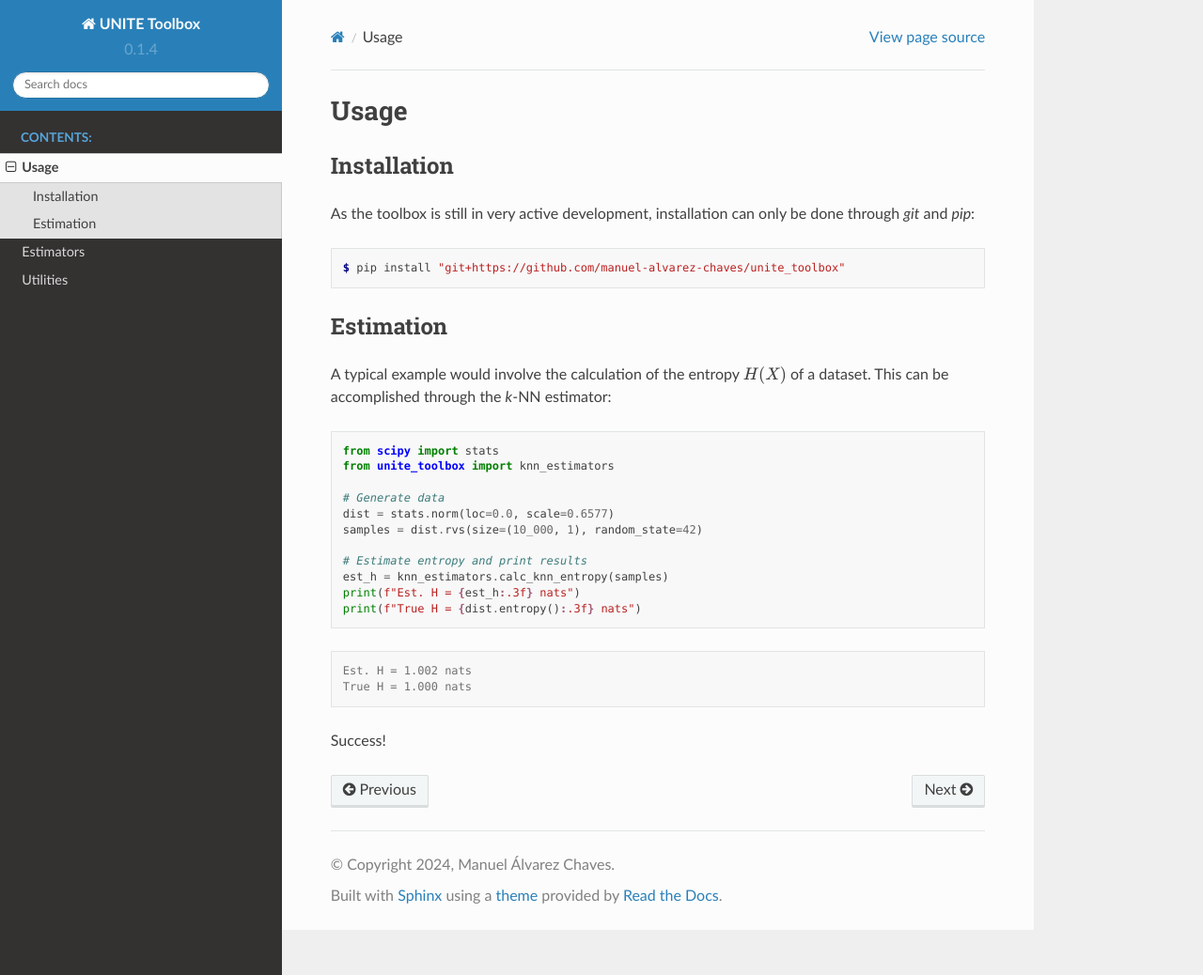
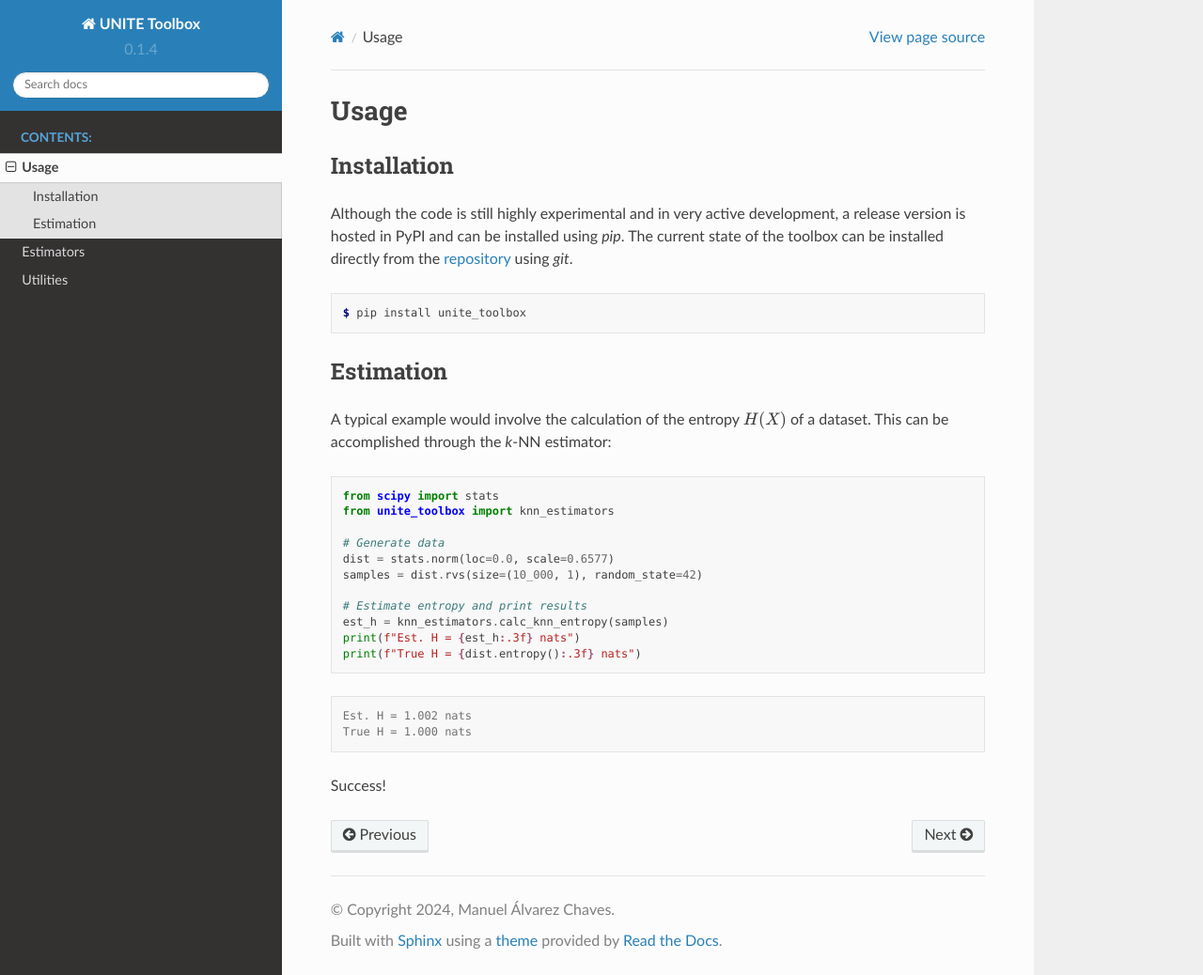
Before and after one commit to manuel-alvarez-chaves/unite_toolbox, a Sphinx documentation site: the page built from docs/source/usage.rst, in a window 1280 px wide and 1038 px high. Shown: the whole window at 94% size. Built offline with Sphinx 7.4.7 and the Read the Docs theme 2.0.0, drawn with Linux system fonts in a browser that asks for light colours.

```diff
--- a/docs/source/usage.rst
+++ b/docs/source/usage.rst
@@ -6,11 +6,12 @@ Usage
 Installation
 ------------
 
-As the toolbox is still in very active development, installation can only be done through `git` and `pip`:
+Although the code is still highly experimental and in very active development, a release version is hosted in PyPI and can be installed using `pip`.
+The current state of the toolbox can be installed directly from the `repository <https://github.com/manuel-alvarez-chaves/unite_toolbox>`_ using `git`.
 
 .. code-block:: console
 
-   $ pip install "git+https://github.com/manuel-alvarez-chaves/unite_toolbox"
+   $ pip install unite_toolbox
 
 
 Estimation
--- a/pyproject.toml
+++ b/pyproject.toml
@@ -7,7 +7,7 @@ packages = ["unite_toolbox",]
 
 [project]
 name = "unite_toolbox"
-dynamic = ["version"]
+version = ["0.1.5"]
 dependencies = [
   "numpy >= 1.25.0",
   "scipy >= 1.12.0",
--- a/unite_toolbox/__init__.py
+++ b/unite_toolbox/__init__.py
@@ -1,2 +1,4 @@
+import importlib.metadata
+
 # Version
-__version__ = "0.1.4"
+__version__ = importlib.metadata.version("unite_toolbox")
```
Also changed, not shown: README.md (+2 -2 lines).
